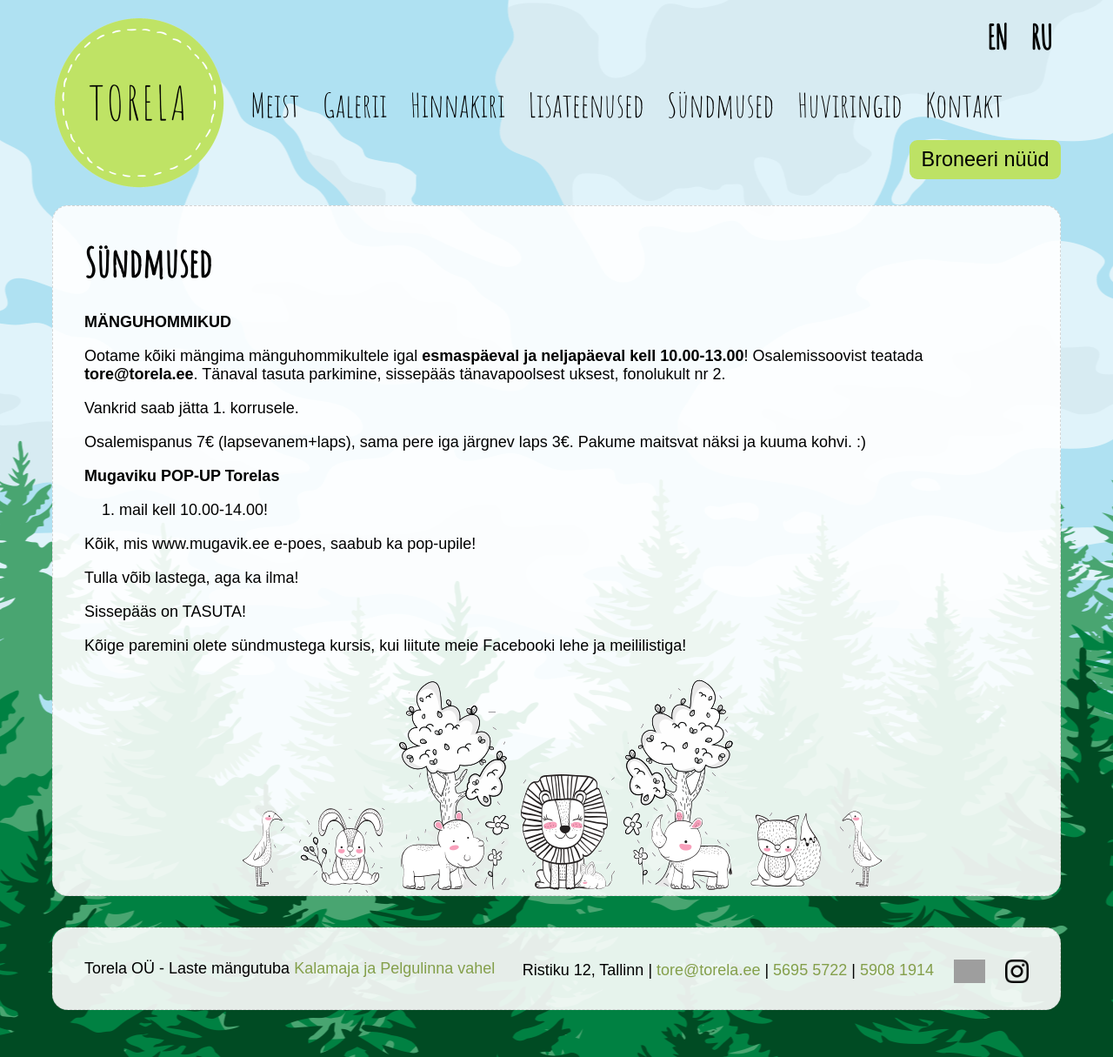
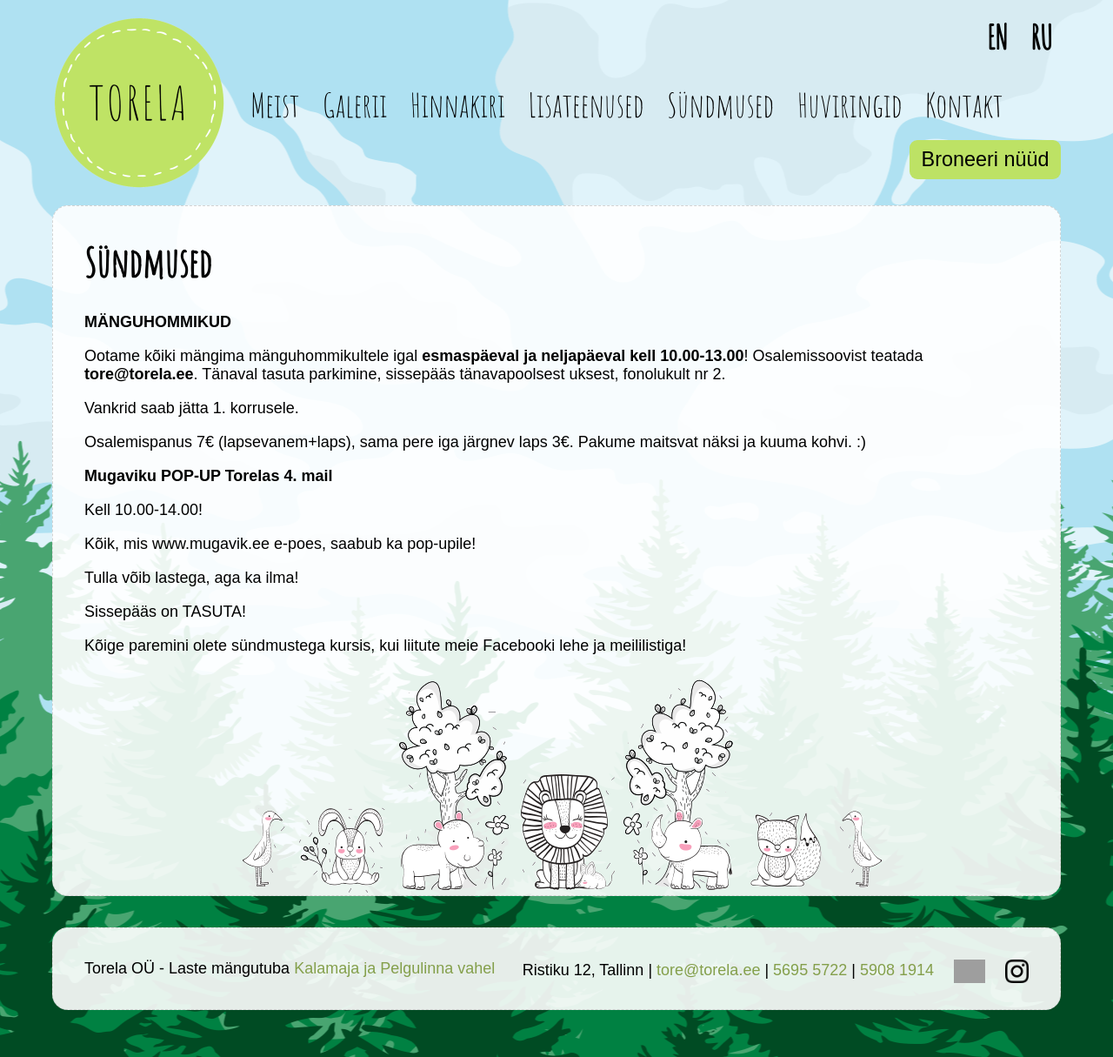
Before and after one commit to mypsik/torela, a Jekyll site: the page built from syndmused/index.md, in a window 1280 px wide. Shown: the whole page at 87% size. Built offline with Jekyll 4.4.1, drawn with Linux system fonts in a browser that asks for light colours; grey boxes are pictures that could not be loaded.

Commit message:
Update index.md

```diff
--- a/syndmused/index.md
+++ b/syndmused/index.md
@@ -19,10 +19,10 @@
 Osalemispanus 7€ (lapsevanem+laps), sama pere iga järgnev laps 3€.
 Pakume maitsvat näksi ja kuuma kohvi. :)
 
-**Mugaviku POP-UP Torelas**
+**Mugaviku POP-UP Torelas 4. mail**
 
 
-4. mail kell 10.00-14.00!
+Kell 10.00-14.00!
 
 Kõik, mis www.mugavik.ee e-poes, saabub ka pop-upile!
 
```
